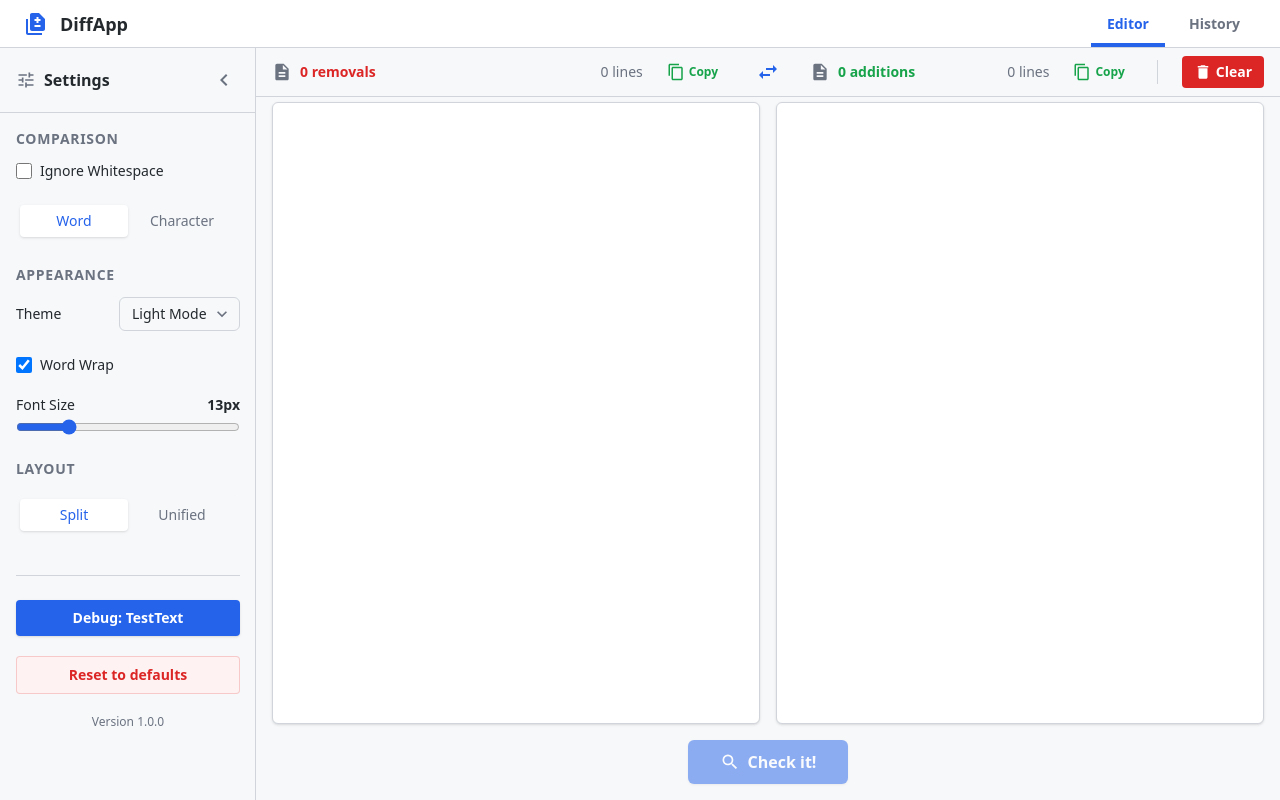
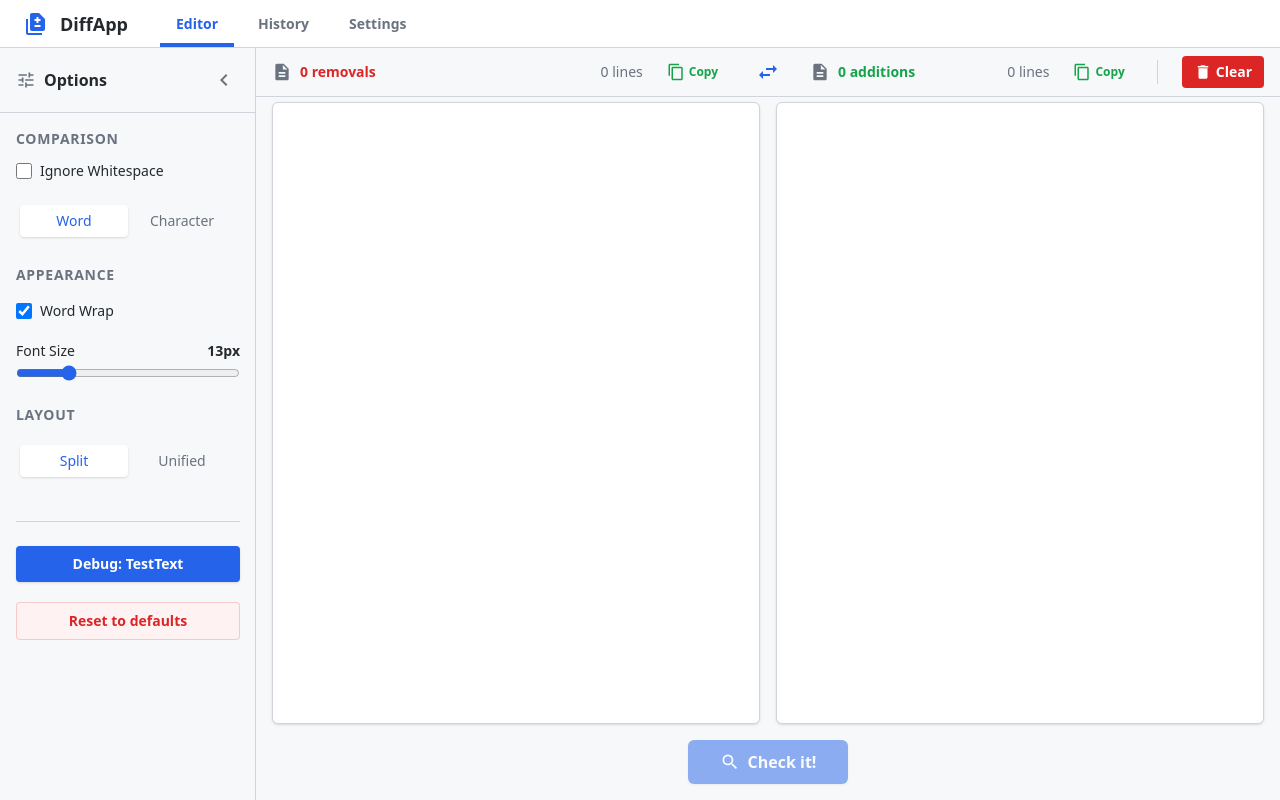
Before and after one commit to gabrielfordevelopment/diffapp-web, a Next.js app: page / in a window 1280 px wide. Built offline with nearby package versions, Linux system fonts and the light colour scheme.

Commit message:
Rename Settings to Options, separate the main settings

```diff
--- a/app/page.tsx
+++ b/app/page.tsx
@@ -3,6 +3,7 @@
 import { Header } from "../components/Header";
 import { EditorView } from "../components/EditorView";
 import { HistoryView } from "../components/HistoryView";
+import { MainSettingsView } from "../components/MainSettingsView";
 import { useAppStore } from "../store/useAppStore";
 
 export default function Home() {
@@ -12,7 +13,9 @@ export default function Home() {
     <div className="flex h-screen w-screen flex-col overflow-hidden bg-gray-50">
       <Header />
       <main className="flex min-h-0 flex-1 overflow-hidden">
-        {currentView === "editor" ? <EditorView /> : <HistoryView />}
+        {currentView === "editor" && <EditorView />}
+        {currentView === "history" && <HistoryView />}
+        {currentView === "settings" && <MainSettingsView />}
       </main>
     </div>
   );
--- a/components/EditorView.tsx
+++ b/components/EditorView.tsx
@@ -3,7 +3,7 @@
 import { MdKeyboardArrowLeft, MdKeyboardArrowRight, MdKeyboardArrowUp, MdTune } from "react-icons/md";
 import { useEditorStore } from "../store/useEditorStore";
 import { useSettingsStore } from "../store/useSettingsStore";
-import { SettingsView } from "./SettingsView";
+import { OptionsView } from "./OptionsView";
 import { InputView } from "./InputView";
 import { ComparisonView } from "./ComparisonView";
 import clsx from "clsx";
@@ -19,35 +19,35 @@ export function EditorView() {
       <div
         className={clsx(
           "flex flex-col bg-bg-secondary transition-all duration-300 overflow-hidden h-full shrink-0 z-10",
-          settings.isSettingsPanelOpen ? "w-64 border-r border-border-default" : "w-0 border-r-0"
+          settings.isOptionsPanelOpen ? "w-64 border-r border-border-default" : "w-0 border-r-0"
         )}
       >
         <div className="flex w-64 flex-col h-full shrink-0">
           <div className="flex items-center justify-between border-b border-border-default p-4 shrink-0 bg-bg-secondary">
             <div className="flex items-center gap-2">
               <MdTune className="text-xl text-text-secondary" />
-              <h2 className="text-base font-bold text-text-primary">Settings</h2>
+              <h2 className="text-base font-bold text-text-primary">Options</h2>
             </div>
             <button
-              onClick={() => updateSettings({ isSettingsPanelOpen: false })}
+              onClick={() => updateSettings({ isOptionsPanelOpen: false })}
               className="flex items-center justify-center rounded p-1 text-text-secondary hover:bg-hover-overlay hover:text-text-primary transition-colors"
-              title="Close Settings"
+              title="Close Options"
             >
               <MdKeyboardArrowLeft className="text-2xl" />
             </button>
           </div>
           <div className="flex-1 overflow-y-auto custom-scrollbar">
-            <SettingsView />
+            <OptionsView />
           </div>
         </div>
       </div>
 
       <div className="flex flex-1 flex-col overflow-hidden relative z-0">
-        {!settings.isSettingsPanelOpen && (
+        {!settings.isOptionsPanelOpen && (
           <button
-            onClick={() => updateSettings({ isSettingsPanelOpen: true })}
+            onClick={() => updateSettings({ isOptionsPanelOpen: true })}
             className="absolute left-0 top-6 z-30 flex h-12 w-6 items-center justify-center rounded-r-md bg-accent-primary text-white shadow-md hover:bg-accent-hover transition-colors"
-            title="Open Settings"
+            title="Open Options"
           >
             <MdKeyboardArrowRight className="text-2xl" />
           </button>
--- a/components/Header.tsx
+++ b/components/Header.tsx
@@ -10,6 +10,7 @@ export function Header() {
 
   return (
     <header className="flex h-12 shrink-0 items-center justify-between border-b border-border-default bg-bg-primary px-6 relative z-50">
+      <div className="flex items-center gap-8 h-full">
         <div className="flex items-center gap-3">
           <MdDifference className="text-2xl text-accent-primary" />
           <h1 className="text-lg font-bold text-text-primary">DiffApp</h1>
@@ -18,28 +19,41 @@ export function Header() {
           <button
             onClick={() => navigate("editor")}
             className={clsx(
-            "flex h-full items-center px-4 text-sm font-semibold transition-colors relative",
-            currentView === "editor" ? "text-accent-primary" : "text-text-secondary hover:text-accent-primary"
+              "relative flex h-full items-center px-4 text-sm font-semibold transition-colors",
+              "after:absolute after:bottom-0 after:left-0 after:h-1 after:w-full after:origin-center after:bg-accent-primary after:transition-transform after:duration-100",
+              currentView === "editor"
+                ? "text-accent-primary after:scale-x-100"
+                : "text-text-secondary hover:text-accent-primary after:scale-x-0 hover:after:scale-x-100"
             )}
           >
             Editor
-          {currentView === "editor" && (
-            <span className="absolute bottom-0 left-0 h-1 w-full bg-accent-primary" />
-          )}
           </button>
           <button
             onClick={() => navigate("history")}
             className={clsx(
-            "flex h-full items-center px-4 text-sm font-semibold transition-colors relative",
-            currentView === "history" ? "text-accent-primary" : "text-text-secondary hover:text-accent-primary"
+              "relative flex h-full items-center px-4 text-sm font-semibold transition-colors",
+              "after:absolute after:bottom-0 after:left-0 after:h-1 after:w-full after:origin-center after:bg-accent-primary after:transition-transform after:duration-100",
+              currentView === "history"
+                ? "text-accent-primary after:scale-x-100"
+                : "text-text-secondary hover:text-accent-primary after:scale-x-0 hover:after:scale-x-100"
             )}
           >
             History
-          {currentView === "history" && (
-            <span className="absolute bottom-0 left-0 h-1 w-full bg-accent-primary" />
+          </button>
+          <button
+            onClick={() => navigate("settings")}
+            className={clsx(
+              "relative flex h-full items-center px-4 text-sm font-semibold transition-colors",
+              "after:absolute after:bottom-0 after:left-0 after:h-1 after:w-full after:origin-center after:bg-accent-primary after:transition-transform after:duration-100",
+              currentView === "settings"
+                ? "text-accent-primary after:scale-x-100"
+                : "text-text-secondary hover:text-accent-primary after:scale-x-0 hover:after:scale-x-100"
             )}
+          >
+            Settings
           </button>
         </nav>
+      </div>
     </header>
   );
 }
--- /dev/null
+++ b/components/MainSettingsView.tsx
@@ -0,0 +1,49 @@
+"use client";
+
+import { MdSettings, MdExpandMore } from "react-icons/md";
+import { useSettingsStore } from "../store/useSettingsStore";
+import { AVAILABLE_THEMES } from "../config/themes";
+
+export function MainSettingsView() {
+  const { settings, updateSettings } = useSettingsStore();
+
+  return (
+    <div className="flex h-full w-full flex-col bg-bg-secondary">
+      <div className="flex items-center justify-between border-b border-border-default bg-bg-primary px-6 py-1.5 shrink-0">
+        <div className="flex items-center gap-3">
+          <MdSettings className="text-2xl text-text-secondary" />
+          <h2 className="text-xl font-bold text-text-primary">Settings</h2>
+        </div>
+      </div>
+
+      <div className="flex-1 overflow-y-auto p-6 custom-scrollbar">
+        <div className="mx-auto flex w-full max-w-3xl flex-col gap-6">
+          <div className="flex flex-col gap-2 rounded-md border border-border-default bg-bg-primary p-4 shadow-sm transition-all hover:border-accent-primary hover:shadow-md">
+            <h3 className="text-sm font-semibold text-text-secondary uppercase tracking-wider">Appearance</h3>
+            <div className="flex justify-between items-center mt-2">
+              <span className="text-base font-medium text-text-primary">Theme</span>
+              <div className="relative flex items-center w-48">
+                <select
+                  value={settings.theme}
+                  onChange={(e) => updateSettings({ theme: e.target.value })}
+                  className="appearance-none w-full bg-bg-secondary text-text-primary border border-border-default rounded-md pl-3 pr-8 py-2 text-sm outline-none focus:border-accent-primary focus:ring-1 focus:ring-accent-primary cursor-pointer transition-colors"
+                >
+                  {AVAILABLE_THEMES.map((theme) => (
+                    <option key={theme.id} value={theme.id}>
+                      {theme.name}
+                    </option>
+                  ))}
+                </select>
+                <MdExpandMore className="absolute right-2 text-xl text-text-secondary pointer-events-none" />
+              </div>
+            </div>
+          </div>
+        </div>
+      </div>
+
+      <div className="p-4 text-center text-xs font-medium text-text-secondary shrink-0">
+        Version 1.0.0
+      </div>
+    </div>
+  );
+}
--- a/components/SettingsView.tsx
+++ b/components/OptionsView.tsx
@@ -4,11 +4,9 @@ import { PrecisionLevel, ViewMode } from "../types";
 import { useSettingsStore } from "../store/useSettingsStore";
 import { useEditorStore } from "../store/useEditorStore";
 import { originalTestText, modifiedTestText } from "../utils/testData";
-import { AVAILABLE_THEMES } from "../config/themes";
-import { MdExpandMore } from "react-icons/md";
 import clsx from "clsx";
 
-export function SettingsView() {
+export function OptionsView() {
   const { settings, updateSettings, resetToDefaults } = useSettingsStore();
   const { setLeftText, setRightText, compare } = useEditorStore();
 
@@ -49,25 +47,6 @@ export function SettingsView() {
 
       <div className="flex flex-col gap-3">
         <h3 className="text-sm font-semibold text-text-secondary uppercase tracking-wider">Appearance</h3>
-
-        <div className="flex justify-between items-center mb-2">
-          <span className="text-sm font-medium text-text-primary">Theme</span>
-          <div className="relative flex items-center">
-            <select
-              value={settings.theme}
-              onChange={(e) => updateSettings({ theme: e.target.value })}
-              className="appearance-none bg-bg-secondary text-text-primary border border-border-default rounded-md pl-3 pr-8 py-1.5 text-sm outline-none focus:border-accent-primary focus:ring-1 focus:ring-accent-primary cursor-pointer transition-colors"
-            >
-              {AVAILABLE_THEMES.map((theme) => (
-                <option key={theme.id} value={theme.id}>
-                  {theme.name}
-                </option>
-              ))}
-            </select>
-            <MdExpandMore className="absolute right-2 text-xl text-text-secondary pointer-events-none" />
-          </div>
-        </div>
-
         <label className="flex items-center gap-2 cursor-pointer mt-1">
           <input
             type="checkbox"
@@ -125,9 +104,6 @@ export function SettingsView() {
         >
           Reset to defaults
         </button>
-        <div className="text-center text-xs text-text-secondary mt-2">
-          Version 1.0.0
-        </div>
       </div>
     </div>
   );
--- a/services/settingsService.ts
+++ b/services/settingsService.ts
@@ -8,7 +8,7 @@ const defaultSettings: AppSettings = {
   precision: PrecisionLevel.Word,
   viewMode: ViewMode.Split,
   fontSize: 13.0,
-  isSettingsPanelOpen: true,
+  isOptionsPanelOpen: true,
   theme: "light"
 };
 
@@ -47,7 +47,7 @@ export class SettingsService {
     const currentSettings = this.loadSettings();
     const resetSettings: AppSettings = {
       ...defaultSettings,
-      isSettingsPanelOpen: currentSettings.isSettingsPanelOpen
+      isOptionsPanelOpen: currentSettings.isOptionsPanelOpen
     };
     this.saveSettings(resetSettings);
   }
--- a/store/useAppStore.ts
+++ b/store/useAppStore.ts
@@ -1,6 +1,6 @@
 import { create } from "zustand";
 
-export type AppView = "editor" | "history";
+export type AppView = "editor" | "history" | "settings";
 
 interface AppState {
   currentView: AppView;
--- a/store/useSettingsStore.ts
+++ b/store/useSettingsStore.ts
@@ -16,7 +16,7 @@ export const useSettingsStore = create<SettingsState>((set, get) => ({
     precision: PrecisionLevel.Word,
     viewMode: ViewMode.Split,
     fontSize: 13.0,
-    isSettingsPanelOpen: true,
+    isOptionsPanelOpen: true,
     theme: "light"
   },
   loadSettings: () => {
--- a/types/index.ts
+++ b/types/index.ts
@@ -96,7 +96,7 @@ export interface AppSettings {
   precision: PrecisionLevel;
   viewMode: ViewMode;
   fontSize: number;
-  isSettingsPanelOpen: boolean;
+  isOptionsPanelOpen: boolean;
   theme: string;
 }
 
```
Lines whose indentation alone changed are shown as unchanged.
